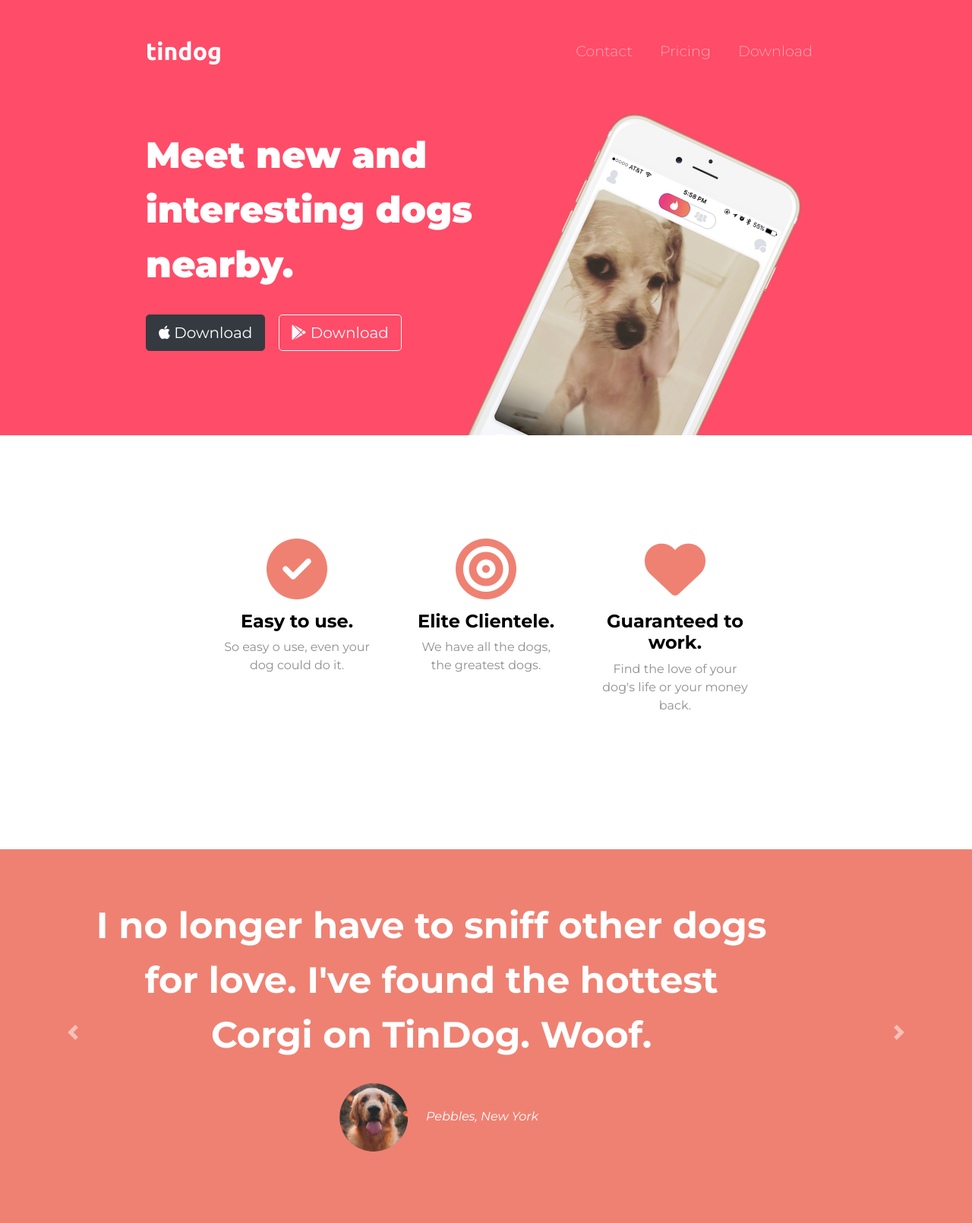
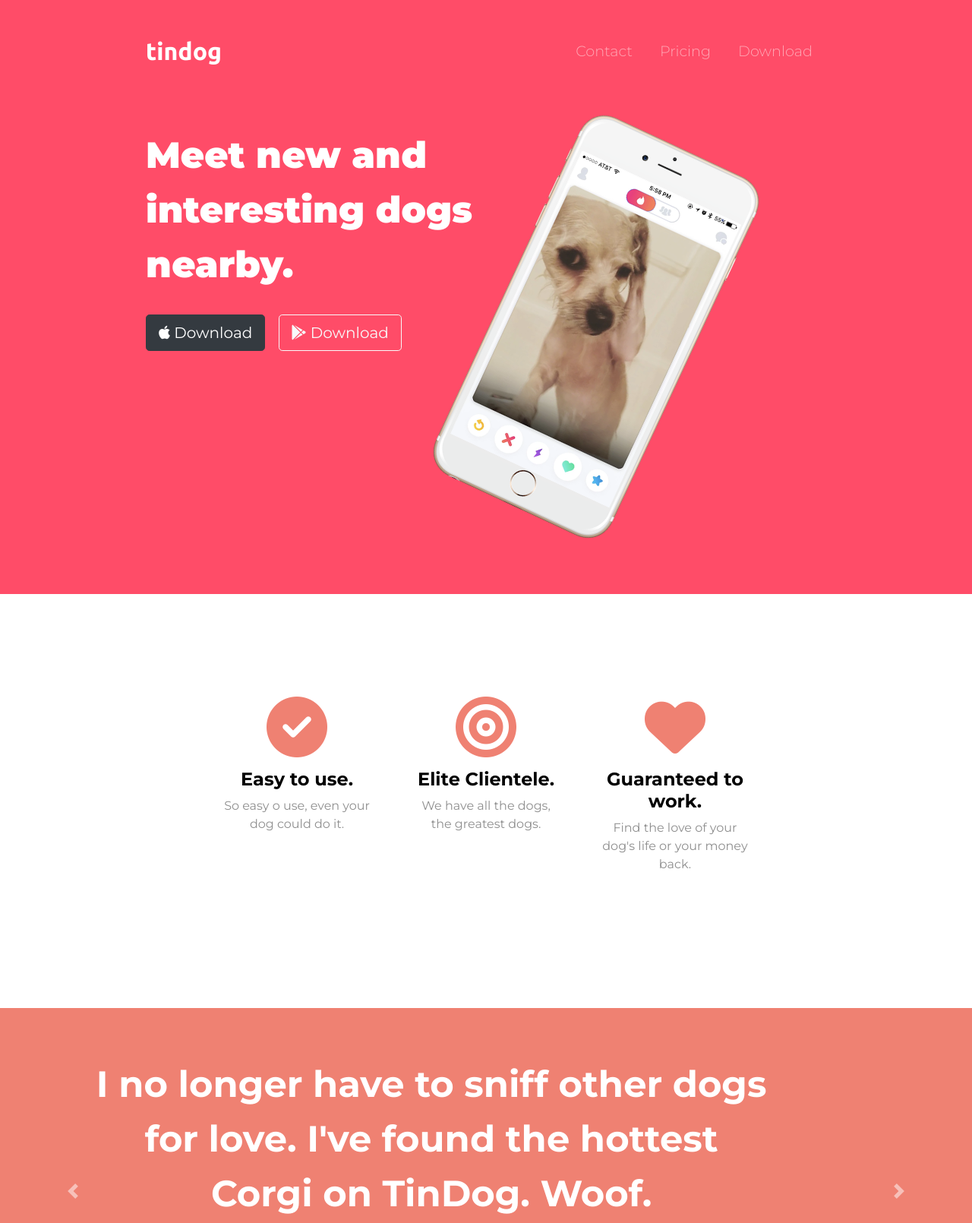
Before and after one commit to agustin-bit/cv, a plain HTML site: page index.html in a window 1280 px wide. Shown: the top 1610 px of the page at 76% size. Drawn offline with nearby package versions, Linux system fonts and the light colour scheme.

Commit message:
Update styles.css

```diff
--- a/css/styles.css
+++ b/css/styles.css
@@ -48,14 +48,11 @@ body {
 .pictureTitle {
   width: 60%;
   transform: rotate(25deg);
-  position: absolute;
-  right: 30%;
 }
 /* features */
 #features {
   padding: 7% 10%;
   background-color: white;
-  position: relative;
 }
 .feature {
   text-align: center;
```
